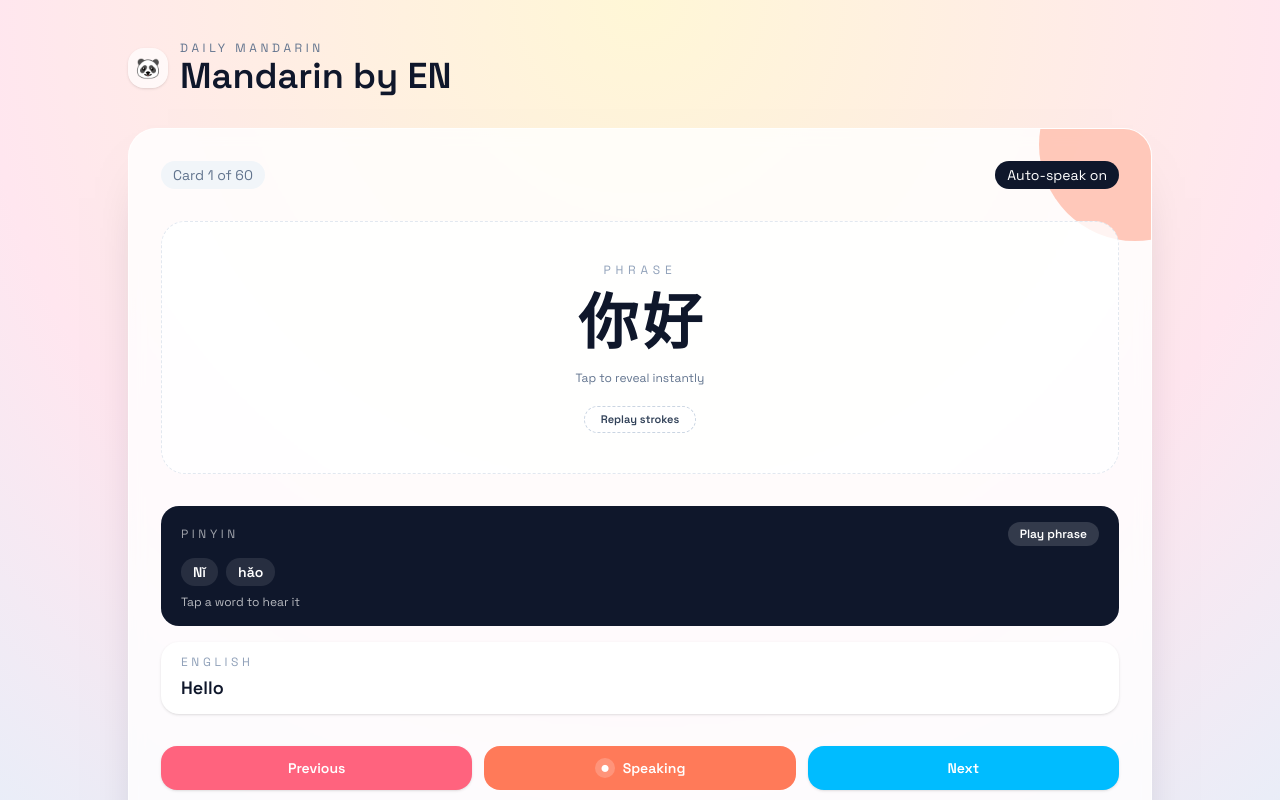
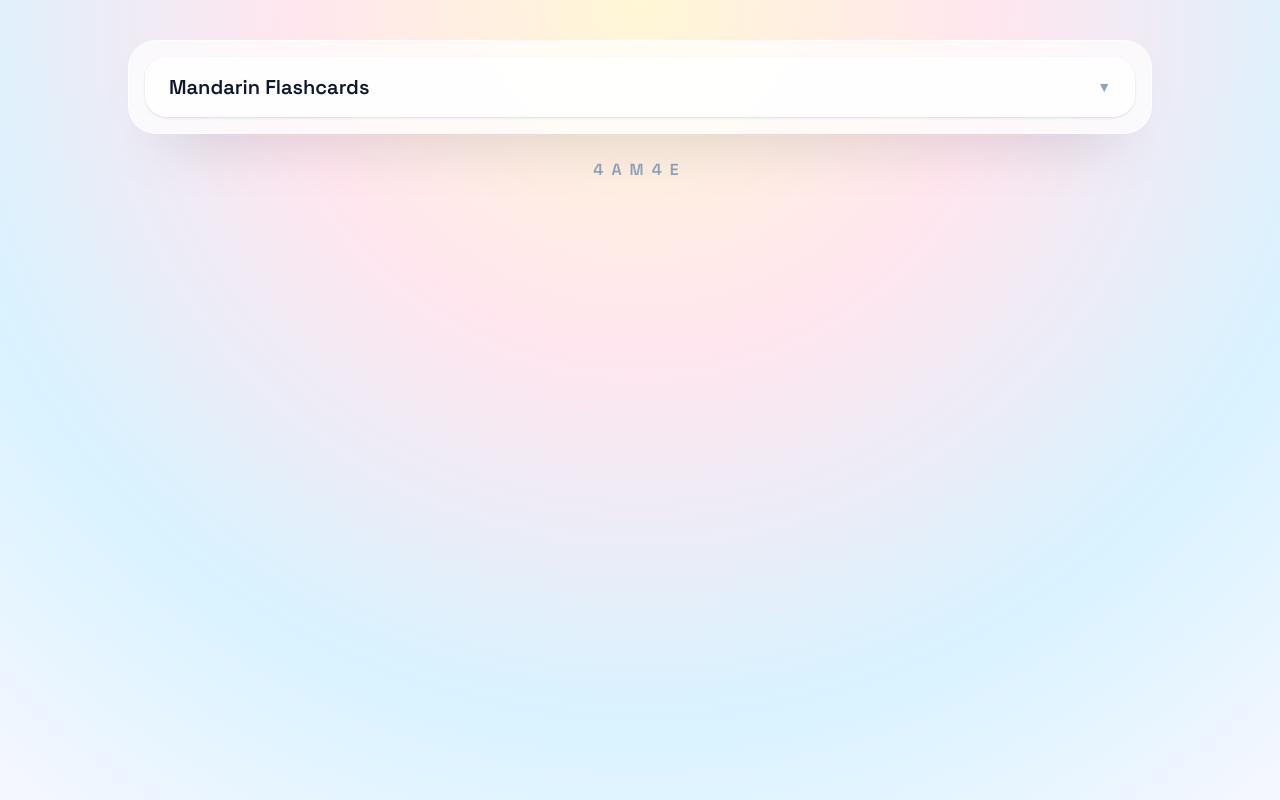
Before and after one commit to aurumnonvulgi/Remindy, a Next.js app: page / in a window 1280 px wide. Shown: the top 800 px of the page. Built offline with nearby package versions, Linux system fonts and the light colour scheme.

Commit message:
Wrapped Mandarin app into a DIV

```diff
--- a/app/page.tsx
+++ b/app/page.tsx
@@ -326,7 +326,14 @@ export default function Home() {
 
   return (
     <div className="min-h-screen bg-[radial-gradient(circle_at_top,_#fff7d6_0%,_#ffe6ef_35%,_#d8f3ff_70%,_#f6f7ff_100%)] px-6 py-10 text-slate-900">
-      <div className="mx-auto flex w-full max-w-5xl flex-col gap-8">
+      <details className="mx-auto w-full max-w-5xl rounded-[28px] border border-white/70 bg-white/70 p-4 shadow-[0_30px_60px_-40px_rgba(15,23,42,0.5)] backdrop-blur">
+        <summary className="flex cursor-pointer list-none items-center justify-between gap-4 rounded-[22px] bg-white/80 px-6 py-4 text-xl font-semibold text-slate-900 shadow-sm transition hover:bg-white">
+          Mandarin Flashcards
+          <span className="text-sm text-slate-400 transition group-open:rotate-180">
+            ▼
+          </span>
+        </summary>
+        <div className="mt-6 flex flex-col gap-8">
         <header className="flex flex-col gap-4">
           <div className="flex items-center gap-3">
             <span className="inline-flex h-10 w-10 items-center justify-center rounded-2xl bg-white/70 text-xl shadow-sm">
@@ -651,10 +658,11 @@ export default function Home() {
             </div>
           </section>
         </main>
-        <footer className="pt-4 text-center text-sm font-semibold tracking-[0.5em] text-slate-400 sm:text-base">
-          4AM4E
-        </footer>
-      </div>
+        </div>
+      </details>
+      <footer className="pt-6 text-center text-sm font-semibold tracking-[0.5em] text-slate-400 sm:text-base">
+        4AM4E
+      </footer>
       <style jsx global>{`
         @keyframes success-burst {
           0% {
```
